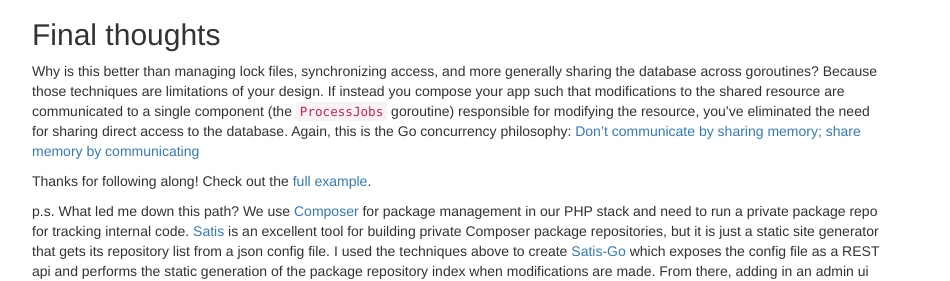
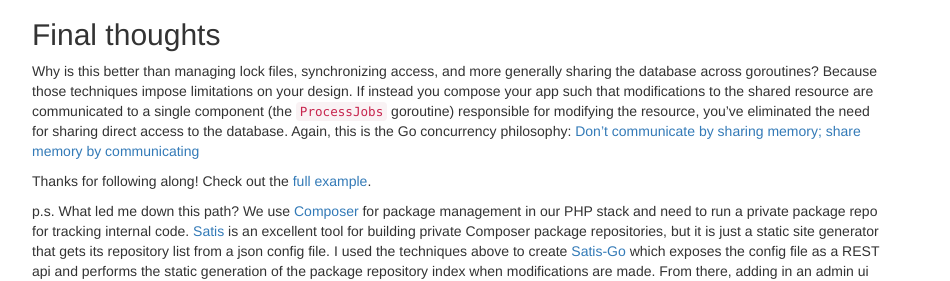
Before and after one commit to benschw/benschw.github.io, a Jekyll site: the page built from _posts/2014-12-13-safe-json-file-db-in-go.markdown, in a window 1280 px wide and 900 px high, scrolled down 4048 px. Shown: the part 256-537 px from the top of the window, without its empty margins (38-988 px from the left). Built offline with Jekyll 4.4.1, drawn with Linux system fonts in a browser that asks for light colours; nearby versions of some CDN libraries; Markdown is read by kramdown in place of the engine named in the settings; comment, search, counter and statistics services are not loaded; some of the changed text lies outside the part shown.

Commit message:
fix(jsondb): wording issues

```diff
--- a/_posts/2014-12-13-safe-json-file-db-in-go.markdown
+++ b/_posts/2014-12-13-safe-json-file-db-in-go.markdown
@@ -14,7 +14,7 @@ There are definitely problems with using a json file as a database, but sometime
 of no extra dependencies makes it an attractive option. The two biggest problems are performance
 and managing concurrent reads and writes.
 
-We can't do much about performance, but with Go managing concurrent reads and writes is a breeze!
+We can't do much about performance, but with Go, managing concurrent reads and writes is a breeze!
 
 Below is a walk through of a method for managing file access so that a json file can safely be used as a database.
 
@@ -216,7 +216,7 @@ And last but not least, we leverage the `TodoClient` to get some data... safely!
 
 
 ## Final thoughts
-Why is this better than managing lock files, synchronizing access, and more generally sharing the database across goroutines? Because those techniques are limitations of your design. If instead you compose your app such that modifications to the shared resource are communicated to a single component (the `ProcessJobs` goroutine) responsible for modifying the resource, you've eliminated the need for sharing direct access to the database. Again, this is the Go concurrency philosophy: [Don't communicate by sharing memory; share memory by communicating](http://golang.org/doc/codewalk/sharemem/)
+Why is this better than managing lock files, synchronizing access, and more generally sharing the database across goroutines? Because those techniques impose limitations on your design. If instead you compose your app such that modifications to the shared resource are communicated to a single component (the `ProcessJobs` goroutine) responsible for modifying the resource, you've eliminated the need for sharing direct access to the database. Again, this is the Go concurrency philosophy: [Don't communicate by sharing memory; share memory by communicating](http://golang.org/doc/codewalk/sharemem/)
 
 Thanks for following along! Check out the [full example](https://github.com/benschw/jsondb-go).
 
```
